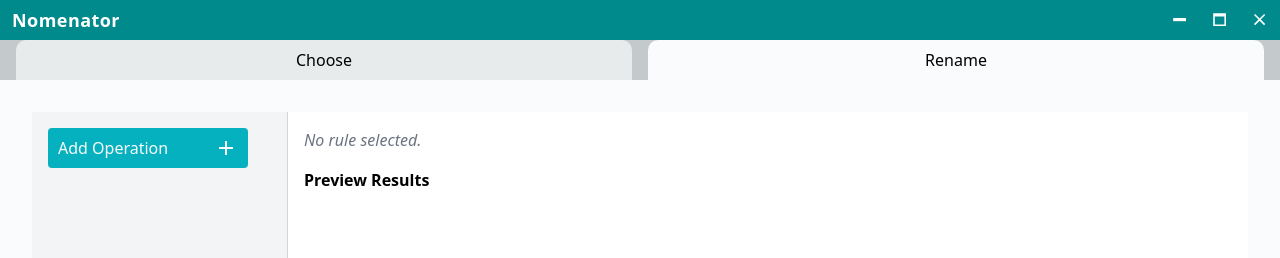
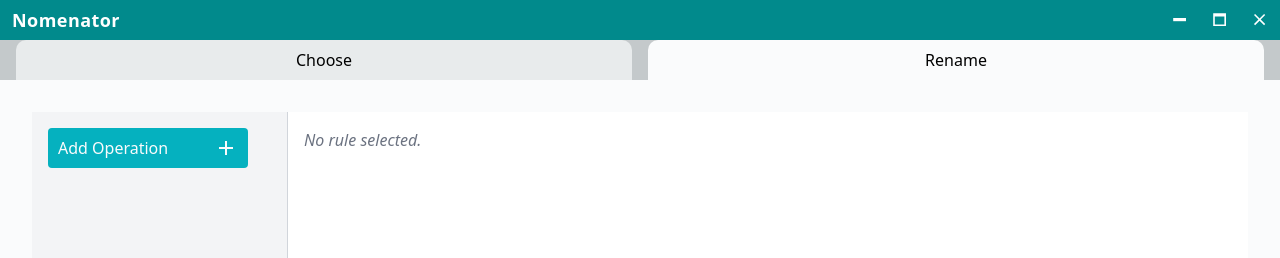
Before and after one commit to JerryLeeMelton/nomenator, a React (Vite) app: page / in a window 1280 px wide. Both pictures are taken after a click on the button "Rename". Shown: the top 258 px of the page. Built offline with nearby package versions, Linux system fonts and the light colour scheme.

Commit message:
Remove redundant preview from rename rules options area

```diff
--- a/src/renderer/components/RenameTab/RenameTab.tsx
+++ b/src/renderer/components/RenameTab/RenameTab.tsx
@@ -26,18 +26,6 @@ export const RenameTab: React.FC = () => {
       {/* Main Rename Options Area (Right) */}
       <div className="flex-1 bg-white p-4">
         <RenameRuleOptions renameRuleID={selectedRuleId} />
-
-        {/* Show the auto-updated preview */}
-        <div className="mt-4">
-          <h2 className="font-bold mb-2">Preview Results</h2>
-          {previewResult.map((item, idx) => (
-            <div key={idx} className="flex space-x-2">
-              <span>{item.originalName}</span>
-              <span>→</span>
-              <span>{item.newName}</span>
-            </div>
-          ))}
-        </div>
       </div>
     </div>
   )
```
